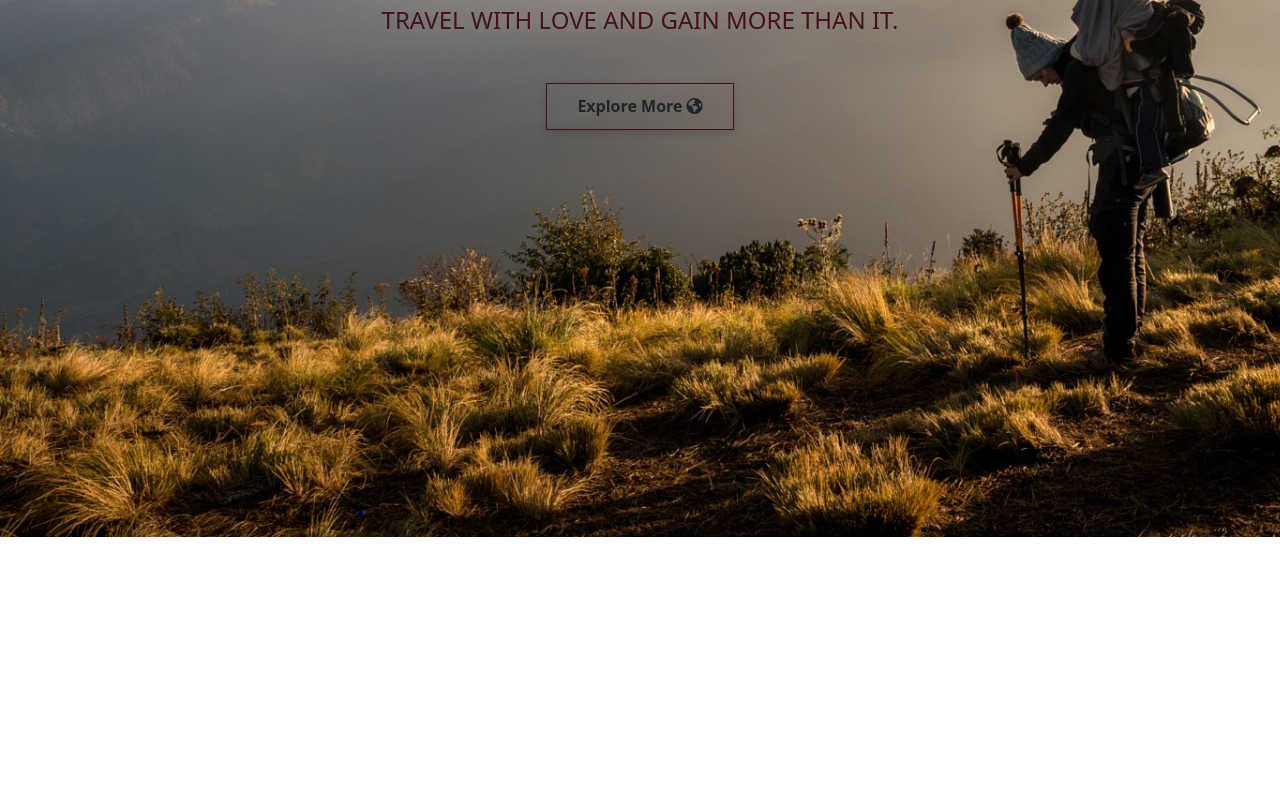
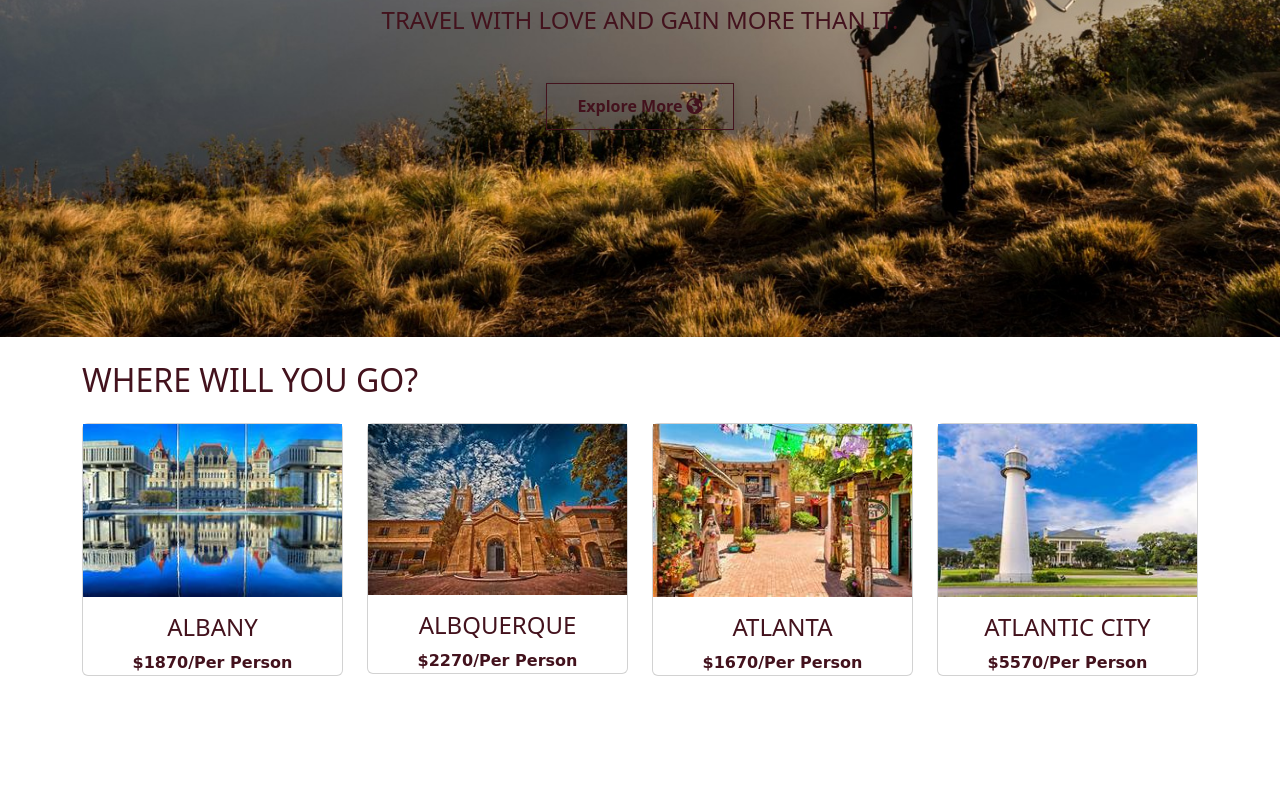
Before and after one commit to Anjali313477/Travel-Website, a plain HTML site: page index.html in a window 1280 px wide. Shown: the part 519-1309 px from the top of the page. Before the commit the page ends 1216 px from the top, so only its background shows below. Drawn offline with nearby package versions, Linux system fonts and the light colour scheme.

Commit message:
add home section

```diff
--- a/index.html
+++ b/index.html
@@ -15,6 +15,7 @@
         crossorigin="anonymous" referrerpolicy="no-referrer" />
     <!-- css -->
     <link rel="stylesheet" href="style.css">
+    <link rel="stylesheet" href="media-queary">
 </head>
 
 
@@ -78,12 +79,54 @@
                 </div>
             </div>
         </div>
-    </section>
+
+        <div class="container mt-4">
+            <h2>WHERE WILL YOU GO?</h2>
+            <div class="row mt-4 location">
+                <div class="col-lg-3 col-md-6 mb-5">
+                    <div class="card">
+                        <img src="images/assets2.jpeg" alt="">
+                        <div class="pt-3 text-center">
+                            <h4>ALBANY</h4>
+                            <span>$1870/Per Person</span>
+                        </div>
+                    </div>
+                </div>
+
+                <div class="col-lg-3 col-md-6 mb-5">
+                    <div class="card">
+                        <img src="images/assets3.jpeg" alt="">
+                        <div class="pt-3 text-center">
+                            <h4>ALBQUERQUE</h4>
+                            <span>$2270/Per Person</span>
+                        </div>
+                    </div>
+                </div>
 
 
+                <div class="col-lg-3 col-md-6 mb-5">
+                    <div class="card">
+                        <img src="images/ast4.jpeg" alt="">
+                        <div class="pt-3 text-center">
+                            <h4>ATLANTA</h4>
+                            <span>$1670/Per Person</span>
+                        </div>
+                    </div>
 
+                </div>
+                <div class="col-lg-3 col-md-6 mb-5">
+                    <div class="card">
+                        <img src="images/assets5.jpeg" alt="">
+                        <div class="pt-3 text-center">
+                            <h4>ATLANTIC CITY</h4>
+                            <span>$5570/Per Person</span>
+                        </div>
+                    </div>
+                </div>
 
-
+            </div>
+        </div>
+    </section>
     <div class="space" style="height: 20vh;"></div>
 </body>
 
--- a/style.css
+++ b/style.css
@@ -6,9 +6,9 @@
     line-height: 1.5625rem;
     background-color: var(--primary-color);
     border: var(--primary-color);
-    color: var(--white-color);
     font-size: 1rem;
     font-weight: 600;
+    color: #43121d;
     text-transform: capitalize;
     box-shadow: 0px 2px 10px -1px rgb(0 0 0 / 19%);
     --webkit-transition: all .4s ease-out 0s;
@@ -19,20 +19,33 @@
 }
 
 .main-btn:hover {
-    background-color: #43121d;
-    color: white;
+background-color: aliceblue;
+}
+
+h2,h4 {
+    color: #43121d;
 }
 
 
+/*===============================
+ home-section
+ ================================
+ */
+
+#home .top-banner {
+    background: url(images/asst1.jpeg)no-repeat;
+    background-size: cover;
+    background-position: center;
+    height: 100vh
+}
 
 
-
-/* home-section*/
-.top-banner {
-    background: url(images/asst1.jpeg)no-repeat;
-    background-size: cover;
-    height: 125vh
-}
-#home .text-center h2,h4{
+#home .main-btn i {
     color: #43121d;
 }
+
+.location  span{
+    color: #43121d;
+    font-weight: bold;
+    font-family: cursive;
+}
```
Also changed, not shown: images/assets2.jpeg (added), images/assets3.jpeg (added), images/assets5.jpeg (added), images/ast4.jpeg (added), 1 other file.
